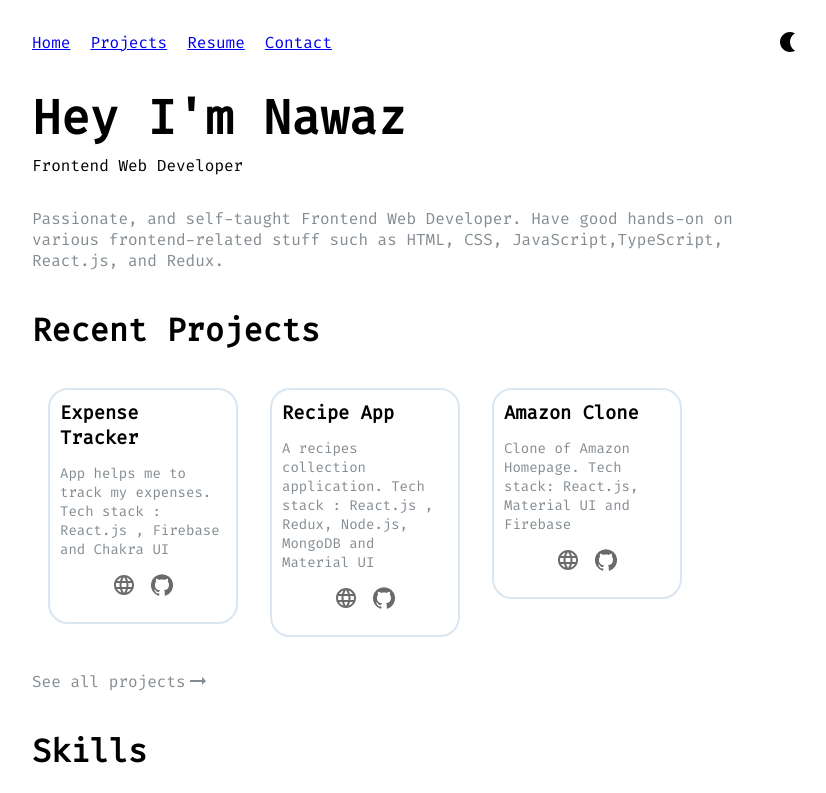
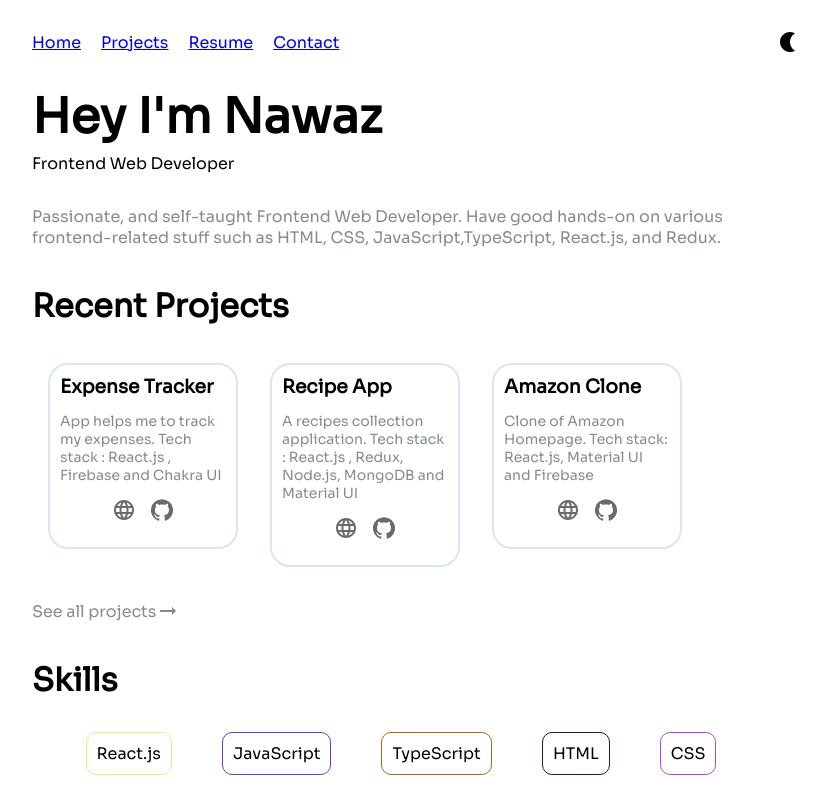
Before and after one commit to nawazmujawar/portfolio, a React (Create React App) app: page / in a window 1280 px wide. Shown: the top 793 px of the page, without its empty margins (224-1050 px from the left). Built offline with nearby package versions, Linux system fonts and the light colour scheme.

Commit message:
Update font

```diff
--- a/public/index.html
+++ b/public/index.html
@@ -13,7 +13,7 @@
     <link rel="preconnect" href="https://fonts.googleapis.com" />
     <link rel="preconnect" href="https://fonts.gstatic.com" crossorigin />
     <link
-      href="https://fonts.googleapis.com/css2?family=Fira+Code&display=swap"
+      href="https://fonts.googleapis.com/css2?family=Sora&display=swap"
       rel="stylesheet"
     />
     <!--
--- a/src/index.css
+++ b/src/index.css
@@ -1,6 +1,6 @@
 body {
   margin: 0;
-  font-family: "Fira Code", monospace;
+  font-family: "Sora", sans-serif;
   -webkit-font-smoothing: antialiased;
   -moz-osx-font-smoothing: grayscale;
 }
```
